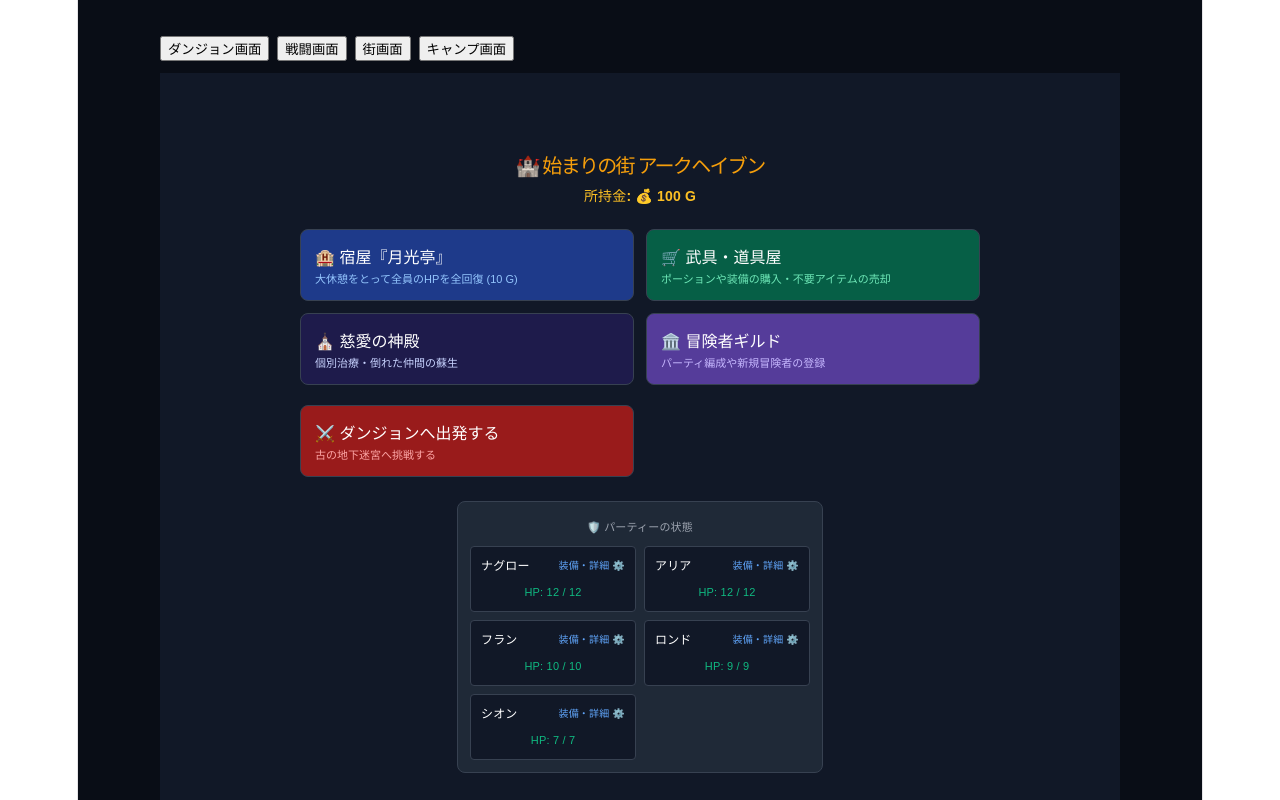
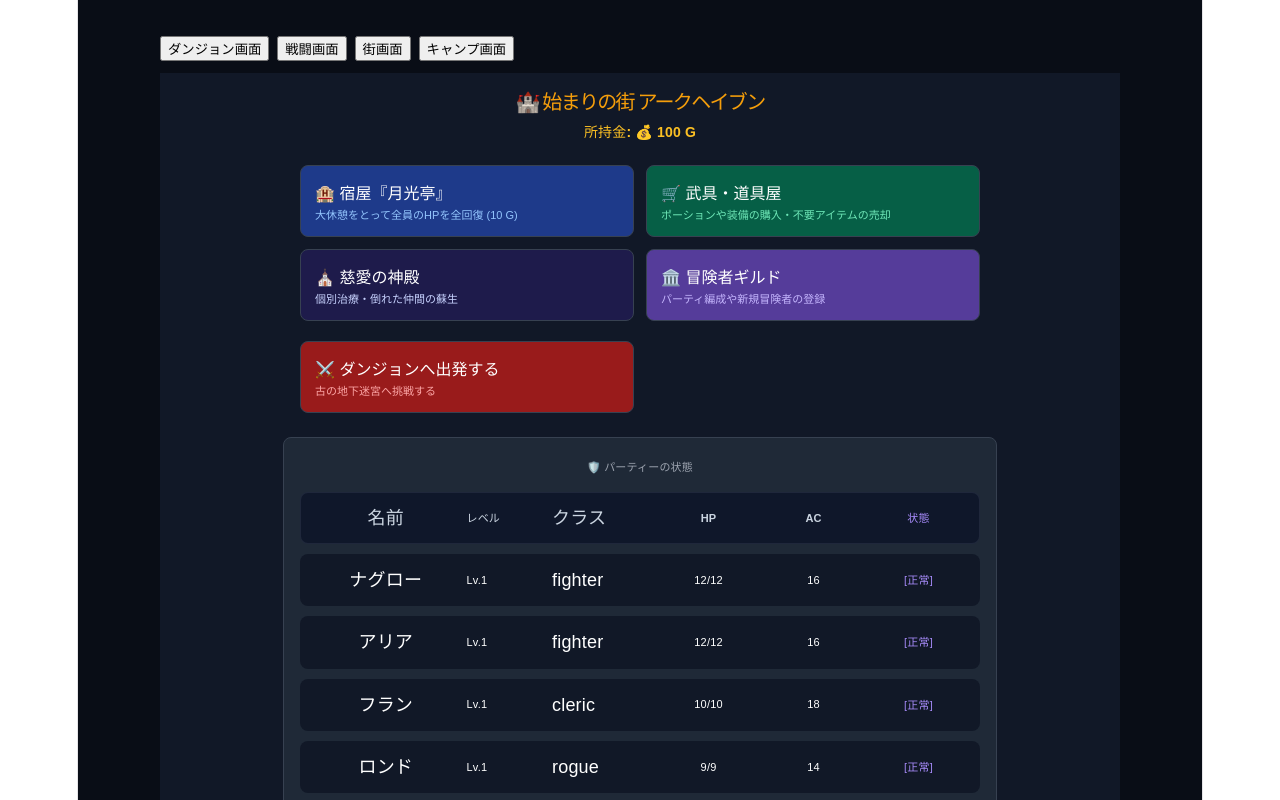
Before and after one commit to ueno-pwcom/wiz5e, a React (Vite) app: page / in a window 1280 px wide. Both pictures are taken after a click on the button "🏰 街へ帰還する". Shown: the top 800 px of the page. Built offline with nearby package versions, Linux system fonts and the light colour scheme.

Commit message:
レイアウト修正

```diff
--- a/src/components/CampView.css
+++ b/src/components/CampView.css
@@ -16,6 +16,7 @@
   margin-bottom: 12px;
   border-bottom: 1px solid #374151;
   padding-bottom: 8px;
+  color: #f8fafc;
 }
 
 .camp-view-party-grid {
--- a/src/components/CampView.tsx
+++ b/src/components/CampView.tsx
@@ -21,6 +21,9 @@ export const CampView: React.FC = () => {
           {party.map((m) => (
             <div key={m.id} className="camp-view-party-card">
               <div className="camp-view-party-card-name" style={{ color: m.is_alive ? '#fff' : '#ef4444' }}>{m.name}</div>
+              <div className="camp-view-party-card-status">
+                レベル: {m.level}
+              </div>
               <div className="camp-view-party-card-status">
                 HP: {m.hp.current} / {m.hp.max}
               </div>
--- a/src/components/ShopModal.tsx
+++ b/src/components/ShopModal.tsx
@@ -44,7 +44,7 @@ export const ShopModal: React.FC<Props> = ({ onClose }) => {
         </div>
 
         {/* 商品一覧 / 売却一覧 */}
-        <div style={{ maxHeight: '280px', overflowY: 'auto', display: 'flex', flexDirection: 'column', gap: '8px', marginBottom: '16px' }}>
+        <div style={{ flex: '1 1 0', minHeight: 0, overflowY: 'auto', display: 'flex', flexDirection: 'column', gap: '8px', marginBottom: '16px' }}>
           {tab === 'buy' ? (
             shopCatalog.map((id) => {
               const item = itemList[id];
@@ -150,7 +150,7 @@ const overlayStyle: React.CSSProperties = {
   backgroundColor: 'rgba(0, 0, 0, 0.8)', display: 'flex', justifyContent: 'center', alignItems: 'center', zIndex: 1100
 };
 const modalStyle: React.CSSProperties = {
-  backgroundColor: '#1f2937', border: '1px solid #374151', borderRadius: '8px', padding: '16px', width: '360px', color: '#fff'
+  backgroundColor: '#1f2937', border: '1px solid rgba(251, 191, 36, 0.25)', borderRadius: '20px', padding: '20px', width: '100%', maxWidth: '880px', height: 'min(90vh, 760px)', color: '#fff', display: 'flex', flexDirection: 'column', overflow: 'hidden'
 };
 const tabButtonStyle: React.CSSProperties = {
   flex: 1, padding: '6px', border: 'none', borderRadius: '4px', color: '#fff', fontSize: '12px', fontWeight: 'bold', cursor: 'pointer'
--- a/src/components/StatusPanel.tsx
+++ b/src/components/StatusPanel.tsx
@@ -49,6 +49,7 @@ export const StatusPanel: React.FC<Props> = ({ party, gold }) => {
         <div className="status-panel-cell status-panel-cell-name">
           <div className="status-panel-card-name">{char.name}</div>
         </div>
+        <div className="status-panel-cell status-panel-cell-level">Lv.{char.level}</div>
         <div className="status-panel-cell status-panel-cell-class">
           {classNames[char.class_id] ?? char.class_id}
         </div>
@@ -64,6 +65,7 @@ export const StatusPanel: React.FC<Props> = ({ party, gold }) => {
       <div className="status-panel-left">
         <div className="status-panel-row status-panel-row-header">
           <div className="status-panel-cell status-panel-cell-name">名前</div>
+          <div className="status-panel-cell status-panel-cell-level">レベル</div>
           <div className="status-panel-cell status-panel-cell-class">クラス</div>
           <div className="status-panel-cell">HP</div>
           <div className="status-panel-cell">AC</div>
--- a/src/components/TempleModal.tsx
+++ b/src/components/TempleModal.tsx
@@ -29,7 +29,7 @@ export const TempleModal: React.FC<Props> = ({ onClose }) => {
         </p>
 
         {/* メンバー一覧と施術ボタン */}
-        <div style={{ display: 'flex', flexDirection: 'column', gap: '8px', marginBottom: '16px', maxHeight: '280px', overflowY: 'auto' }}>
+        <div style={{ flex: '1 1 0', minHeight: 0, display: 'flex', flexDirection: 'column', gap: '8px', marginBottom: '16px', overflowY: 'auto' }}>
           {party.map((m) => {
             const isDead = !m.is_alive || m.hp.current <= 0;
             const isFullHp = m.hp.current >= m.hp.max;
@@ -88,7 +88,7 @@ const overlayStyle: React.CSSProperties = {
   backgroundColor: 'rgba(0, 0, 0, 0.8)', display: 'flex', justifyContent: 'center', alignItems: 'center', zIndex: 1100
 };
 const modalStyle: React.CSSProperties = {
-  backgroundColor: '#1f2937', border: '1px solid #374151', borderRadius: '8px', padding: '16px', width: '360px', color: '#fff'
+  backgroundColor: '#1f2937', border: '1px solid rgba(251, 191, 36, 0.25)', borderRadius: '20px', padding: '20px', width: '100%', maxWidth: '880px', height: 'min(90vh, 760px)', color: '#fff', display: 'flex', flexDirection: 'column', overflow: 'hidden'
 };
 const memberCardStyle: React.CSSProperties = {
   backgroundColor: '#111827', border: '1px solid #374151', borderRadius: '6px', padding: '8px 12px', display: 'flex', justifyContent: 'space-between', alignItems: 'center'
--- a/src/components/TownView.css
+++ b/src/components/TownView.css
@@ -57,6 +57,20 @@
   padding: 6px 10px;
   border-radius: 4px;
   border: 1px solid #374151;
+  cursor: pointer;
+}
+
+.town-view-party-row {
+  border-radius: 8px;
+  transition: border-color 0.15s ease, box-shadow 0.15s ease, background-color 0.15s ease;
+  background-color: #1f2937;
+  border: 1px solid #374151;
+}
+
+.town-view-party-row:hover {
+  border-color: #93c5fd;
+  background-color: #273449;
+  box-shadow: 0 0 0 4px rgba(96, 165, 250, 0.12);
   cursor: pointer;
 }
 
--- a/src/components/TownView.tsx
+++ b/src/components/TownView.tsx
@@ -5,6 +5,7 @@ import { ShopModal } from './ShopModal';
 import { TempleModal } from './TempleModal';
 import { CharacterDetailModal } from './CharacterDetailModal';
 import { GuildModal } from './GuildModal';
+import './TownView.css';
 import type { Character } from '../types/game';
 
 export const TownView: React.FC = () => {
@@ -15,9 +16,17 @@ export const TownView: React.FC = () => {
   const [showShop, setShowShop] = useState(false);
   const [showTemple, setShowTemple] = useState(false);
   const [showGuild, setShowGuild] = useState(false);
+  const [showInnConfirm, setShowInnConfirm] = useState(false);
   const [selectedChar, setSelectedChar] = useState<Character | null>(null);
   const enterDungeon = useGameStore((state) => state.enterDungeon);
   const innCost = 10; // 宿泊代金
+
+  const classNames: Record<string, string> = {
+    Fighter: 'ファイター',
+    Wizard: 'ウィザード',
+    Cleric: 'クレリック',
+    Rogue: 'ローグ'
+  };
 
   return (
     <div style={containerStyle}>
@@ -32,7 +41,7 @@ export const TownView: React.FC = () => {
       {/* 街の施設メニュー */}
       <div style={{ display: 'grid', gridTemplateColumns: 'repeat(2, minmax(0, 1fr))', gap: '12px', width: '100%', maxWidth: '680px' }}>
         {/* 宿屋 */}
-        <button onClick={() => restAtInn(innCost)} style={{ ...menuButtonStyle, backgroundColor: '#1e3a8a' }}>
+        <button onClick={() => setShowInnConfirm(true)} style={{ ...menuButtonStyle, backgroundColor: '#1e3a8a' }}>
           <div style={{ fontSize: '16px' }}>🏨 宿屋『月光亭』</div>
           <div style={{ fontSize: '11px', color: '#93c5fd', marginTop: '2px' }}>
             大休憩をとって全員のHPを全回復 ({innCost} G)
@@ -74,25 +83,39 @@ export const TownView: React.FC = () => {
 
       {/* パーティー簡易ステータス表示 */}
       <div style={{ ...partyStatusStyle, marginTop: '24px' }}>
-        <div style={{ fontSize: '11px', color: '#9ca3af', marginBottom: '6px', fontWeight: 'bold' }}>
-          🛡️ パーティーの状態
-        </div>
-        <div style={{ display: 'grid', gridTemplateColumns: 'repeat(2, 1fr)', gap: '8px' }}>
-          {party.map((m) => (
-            <div
-              key={m.id}
-              onClick={() => setSelectedChar(m)}
-              style={partyMemberCardStyle}
-            >
-              <div style={{ fontWeight: 'bold', fontSize: '12px', display: 'flex', justifyContent: 'space-between' }}>
-                <span>{m.name}</span>
-                <span style={{ fontSize: '10px', color: '#60a5fa' }}>装備・詳細 ⚙️</span>
+        <div style={partyStatusTitleStyle}>🛡️ パーティーの状態</div>
+        <div style={partyStatusTableStyle}>
+          <div style={{ ...partyStatusRowStyle, ...partyStatusHeaderRowStyle }}>
+            <div style={partyStatusCellName}>名前</div>
+            <div style={partyStatusCellLevel}>レベル</div>
+            <div style={partyStatusCellClass}>クラス</div>
+            <div style={partyStatusCell}>HP</div>
+            <div style={partyStatusCell}>AC</div>
+            <div style={partyStatusCellStatus}>状態</div>
+          </div>
+          {party.map((m) => {
+            const hpHalfDown = m.hp.current > 0 && m.hp.current <= Math.floor(m.hp.max / 2);
+            const isDown = m.hp.current <= 0;
+            return (
+              <div
+                key={m.id}
+                className="town-view-party-row"
+                onClick={() => setSelectedChar(m)}
+                style={{
+                  ...partyStatusRowStyle,
+                  borderColor: isDown ? '#ef4444' : hpHalfDown ? '#f59e0b' : 'transparent',
+                  boxShadow: isDown ? '0 0 0 3px rgba(239, 68, 68, 0.12)' : hpHalfDown ? '0 0 0 3px rgba(245, 158, 11, 0.12)' : undefined
+                }}
+              >
+                <div style={partyStatusCellName}>{m.name}</div>
+                <div style={partyStatusCellLevel}>Lv.{m.level}</div>
+                <div style={partyStatusCellClass}>{classNames[m.class_id] ?? m.class_id}</div>
+                <div style={partyStatusCell}>{m.hp.current}/{m.hp.max}</div>
+                <div style={partyStatusCell}>{m.ac}</div>
+                <div style={partyStatusCellStatus}>{isDown ? '[死亡]' : '[正常]'}</div>
               </div>
-              <div style={{ fontSize: '11px', color: m.hp.current < m.hp.max * 0.4 ? '#ef4444' : '#10b981' }}>
-                HP: {m.hp.current} / {m.hp.max}
-              </div>
-            </div>
-          ))}
+            );
+          })}
         </div>
       </div>
 
@@ -100,6 +123,20 @@ export const TownView: React.FC = () => {
       {showShop && <ShopModal onClose={() => setShowShop(false)} />}
       {showTemple && <TempleModal onClose={() => setShowTemple(false)} />}
       {showGuild && <GuildModal onClose={() => setShowGuild(false)} />}
+      {showInnConfirm && (
+        <div style={innOverlayStyle}>
+          <div style={innModalStyle}>
+            <h2 style={{ margin: 0, fontSize: '20px', color: '#f59e0b' }}>🏨 宿屋『月光亭』</h2>
+            <p style={{ color: '#e2e8f0', margin: '16px 0 24px', lineHeight: 1.5 }}>
+              宿泊して全員のHPを全回復します。<br></br>所持金から {innCost} G が消費されます。
+            </p>
+            <div style={{ display: 'flex', gap: '12px', justifyContent: 'flex-end' }}>
+              <button onClick={() => setShowInnConfirm(false)} style={innCancelButtonStyle}>キャンセル</button>
+              <button onClick={() => { restAtInn(innCost); setShowInnConfirm(false); }} style={innConfirmButtonStyle}>宿泊する</button>
+            </div>
+          </div>
+        </div>
+      )}
       {selectedChar && (
         <CharacterDetailModal
           character={selectedChar}
@@ -111,18 +148,54 @@ export const TownView: React.FC = () => {
 };
 
 const containerStyle: React.CSSProperties = {
-  width: '100%', height: '100vh', backgroundColor: '#111827', color: '#fff',
-  display: 'flex', flexDirection: 'column', alignItems: 'center', justifyContent: 'center', padding: '16px', boxSizing: 'border-box'
+  width: '100%', minHeight: '100vh', backgroundColor: '#111827', color: '#fff',
+  display: 'flex', flexDirection: 'column', alignItems: 'center', justifyContent: 'flex-start', padding: '16px', boxSizing: 'border-box'
 };
 const headerStyle: React.CSSProperties = {
   textAlign: 'center', marginBottom: '20px'
 };
 const partyStatusStyle: React.CSSProperties = {
-  backgroundColor: '#1f2937', border: '1px solid #374151', borderRadius: '8px', padding: '12px', width: '100%', maxWidth: '340px', marginBottom: '20px'
+  backgroundColor: '#1f2937', border: '1px solid #374151', borderRadius: '8px', padding: '16px', width: '100%', maxWidth: '680px', marginBottom: '20px'
 };
-const partyMemberCardStyle: React.CSSProperties = {
-  backgroundColor: '#111827', padding: '6px 10px', borderRadius: '4px', border: '1px solid #374151'
+const partyStatusTitleStyle: React.CSSProperties = {
+  fontSize: '11px', color: '#9ca3af', marginBottom: '12px', fontWeight: 'bold'
+};
+const partyStatusTableStyle: React.CSSProperties = {
+  display: 'grid', gap: '10px'
+};
+const partyStatusRowStyle: React.CSSProperties = {
+  display: 'grid', gridTemplateColumns: 'minmax(140px, 1.5fr) minmax(60px, 0.8fr) minmax(100px, 1fr) 1fr 1fr 1fr', gap: '8px', alignItems: 'center', padding: '12px', backgroundColor: '#111827', borderRadius: '8px', border: '1px solid transparent', cursor: 'pointer'
+};
+const partyStatusHeaderRowStyle: React.CSSProperties = {
+  fontWeight: 'bold', color: '#cbd5e1', backgroundColor: 'rgba(15, 23, 42, 0.95)', borderColor: 'rgba(148, 163, 184, 0.12)', cursor: 'default'
+};
+const partyStatusCellName: React.CSSProperties = {
+  display: 'flex', flexDirection: 'column', gap: '4px'
+};
+const partyStatusCellClass: React.CSSProperties = {
+  display: 'flex', alignItems: 'center'
+};
+const partyStatusCellLevel: React.CSSProperties = {
+  display: 'flex', alignItems: 'center', fontSize: '11px', lineHeight: 1.3
+};
+const partyStatusCell: React.CSSProperties = {
+  fontSize: '11px', lineHeight: 1.3
+};
+const partyStatusCellStatus: React.CSSProperties = {
+  fontSize: '11px', color: '#a78bfa'
 };
 const menuButtonStyle: React.CSSProperties = {
   border: '1px solid #374151', borderRadius: '8px', padding: '14px', color: '#fff', textAlign: 'left', cursor: 'pointer', transition: 'transform 0.1s'
 };
+const innOverlayStyle: React.CSSProperties = {
+  position: 'fixed', top: 0, left: 0, width: '100vw', height: '100vh', backgroundColor: 'rgba(0, 0, 0, 0.75)', display: 'flex', justifyContent: 'center', alignItems: 'center', zIndex: 1100
+};
+const innModalStyle: React.CSSProperties = {
+  backgroundColor: '#0f172a', border: '1px solid rgba(148, 163, 184, 0.2)', borderRadius: '16px', padding: '24px', width: '100%', maxWidth: '420px', color: '#e2e8f0'
+};
+const innCancelButtonStyle: React.CSSProperties = {
+  backgroundColor: '#374151', color: '#e2e8f0', border: 'none', borderRadius: '10px', padding: '10px 16px', cursor: 'pointer', fontWeight: 'bold'
+};
+const innConfirmButtonStyle: React.CSSProperties = {
+  backgroundColor: '#10b981', color: '#fff', border: 'none', borderRadius: '10px', padding: '10px 16px', cursor: 'pointer', fontWeight: 'bold'
+};
```
Also changed, not shown: src/components/StatusPanel.css (+8 -1 lines).
